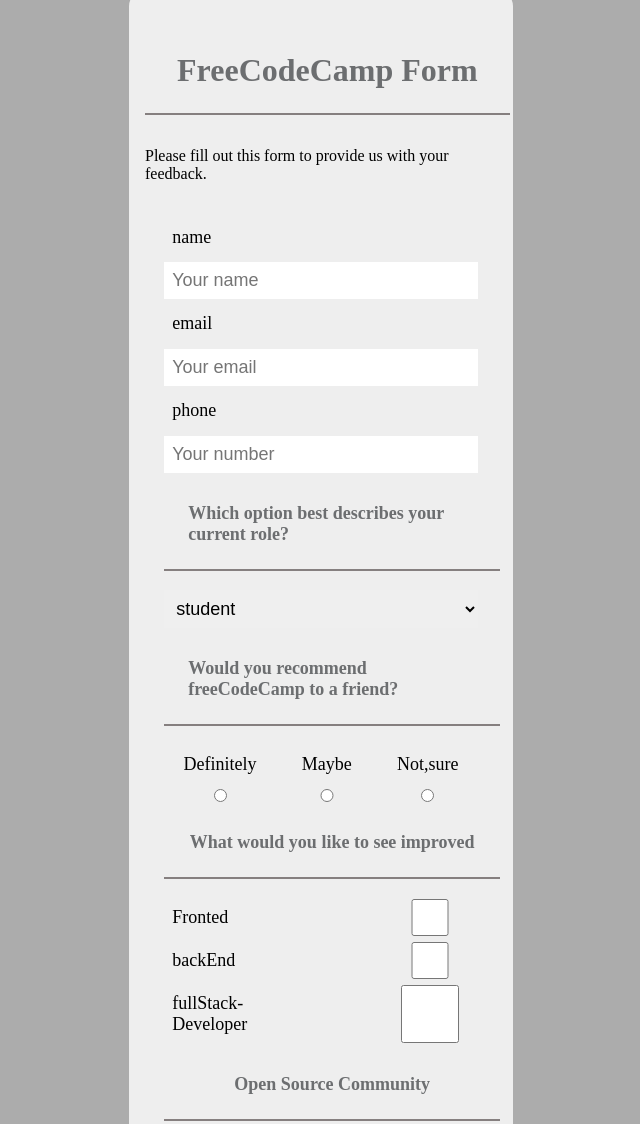
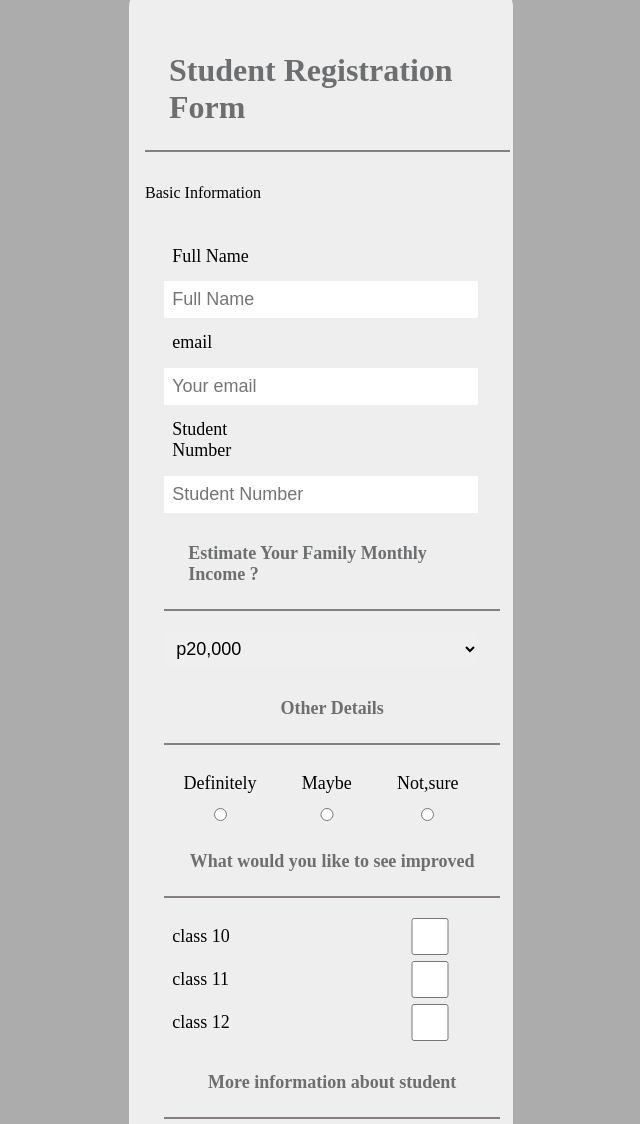
Before and after one commit to mohmmadView/FreeCodeCamp, a plain HTML site: page SurveyForm/index.html in a window 1280 px wide. Shown: the part 57-1181 px from the top of the page, without its empty margins (319-959 px from the left). Drawn offline with Linux system fonts and the light colour scheme.

Commit message:
finsh complate

```diff
--- a/SurveyForm/index.html
+++ b/SurveyForm/index.html
@@ -8,28 +8,28 @@
   </head>
   <body>
     <div class="container">
-       <h1 id="title">FreeCodeCamp Form</h1>
-        <p id="description">Please fill out this form to   provide us with your feedback.</p>
+       <h1 id="title">Student Registration Form</h1>
+        <p id="description">Basic Information</p>
          <form  id="survey-form">
-           <label id="name-label" for="name">name</label>
-        <input type="text" id="name" placeholder="Your name" required>
+           <label id="name-label" for="name">Full Name</label>
+        <input type="text" id="name" placeholder="Full Name" required>
 
            <label id="email-label" for="name">email</label>
          <input type="email" id="email" placeholder="Your email" required>
 
-           <label id="number-label" for="name">phone</label>
-          <input type="number" id="number" placeholder="Your number" min="1" max="100">
+           <label id="number-label" for="name"> Student Number </label>
+          <input type="number" id="number" placeholder="Student Number" min="20" max="30">
 
-          <label id="title" for="name">Which option best describes your current role?</label>
+          <label id="title" for="name"> Estimate Your Family Monthly Income ?</label>
            <select id="dropdown">
-         <option value="1">student</option>
-         <option value="2">Full Time Job</option>
-         <option value="3">full time Learner</option>
-         <option value="4">prefer not to say</option>
-         <option value="5">other</option>
+         <option value="1">p20,000</option>
+         <option value="2">p21,000 - p40,000</option>
+         <option value="3">p41,000 - p60,000</option>
+         <option value="4">p61,000 - p80,000</option>
+         <option value="5">others</option>
            </select>
 
-            <label id="title" for="name">Would you recommend freeCodeCamp to a friend?</label>
+            <label id="title" for="name">Other Details </label>
             <section class="friend">
              <div class="radio-group" >
                <label for="gender">Definitely</label>
@@ -48,19 +48,19 @@
             <label id="title" for="name">What would you like to see improved</label>
             <div class="group-checkbox">
              <div class="checkbox">
-               <label for="check1">Fronted</label>
+               <label for="check1">class 10</label>
                 <input type="checkbox" id="check1" value="fronted">
               </div>
               <div class="checkbox">
-              <label for="name">backEnd</label>
+              <label for="name">class 11</label>
               <input type="checkbox" id="check1" value="backEnd">
              </div>
              <div class="checkbox">
-              <label for="name">fullStack-Developer</label>
+              <label for="name">class 12</label>
               <input type="checkbox" id="check1" value="Open Source Community">
                </div>
                </div>
-              <label id="title" for="name">Open Source Community</label>
+              <label id="title" for="name">More information about student</label>
             <div class="commentForm">
             <textarea id="comments" placeholder="Your comments"></textarea>
             <button id="submit">Submit</button>
--- a/TributePage/styles.css
+++ b/TributePage/styles.css
@@ -13,9 +13,8 @@
 
   h1 {
     text-align: center;
-
-       color: rgb(25, 169, 92);
-    font: italic small-caps bold 2.8rem Georgia, serif;
+    color: #D8D9DA;
+    font: italic small-caps bold px Georgia, serif;
   }
 
   #img-div {
```
